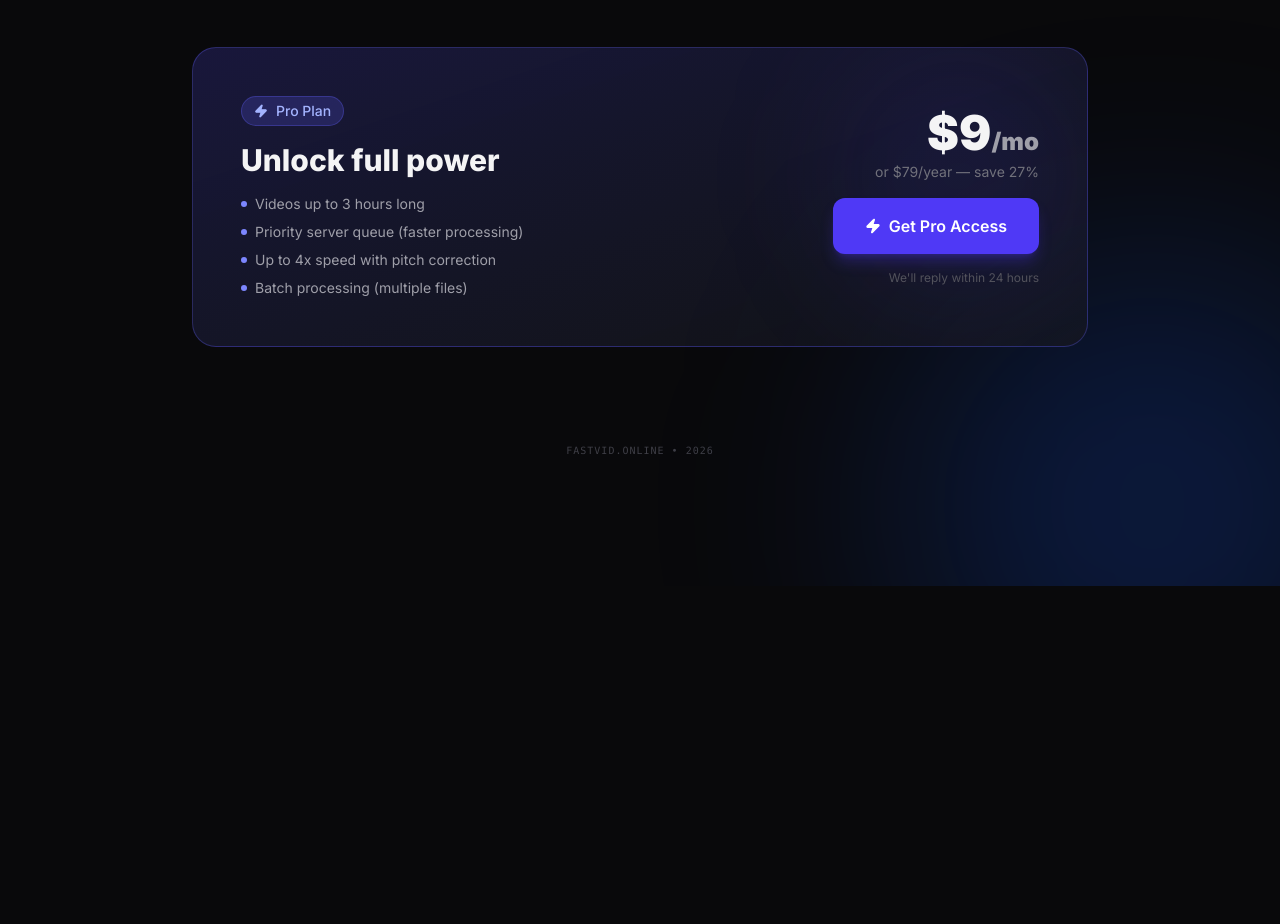
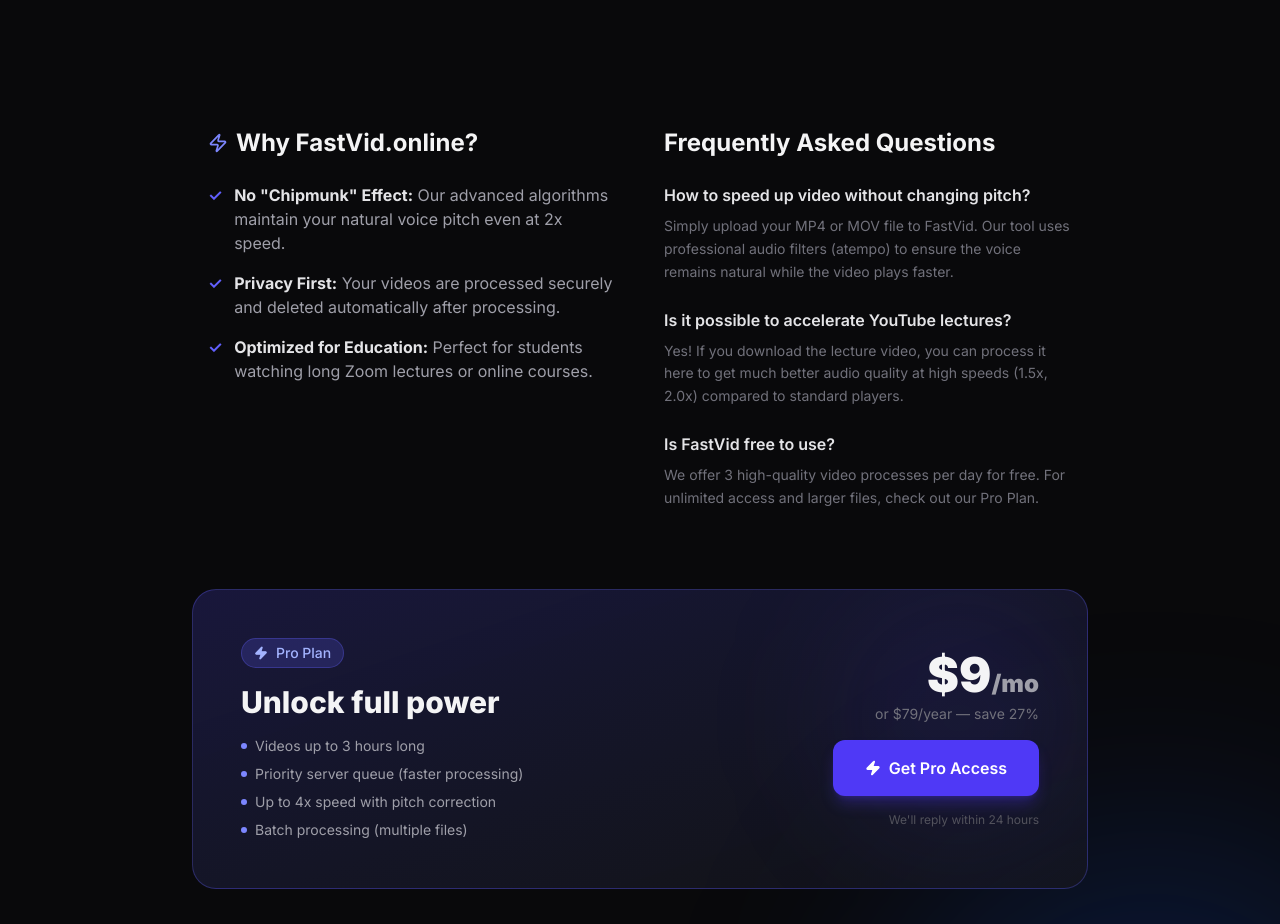
Before and after one commit to ShadowUser2022/fastvid-online, a Next.js app: page / in a window 1280 px wide. Shown: the part 1171-2095 px from the top of the page. Before the commit the page ends 1757 px from the top, so only its background shows below. Built offline with nearby package versions, Linux system fonts and the light colour scheme; no server answers.

Commit message:
feat(seo): update metadata and add FAQ section for organic growth

```diff
--- a/app/layout.tsx
+++ b/app/layout.tsx
@@ -15,12 +15,18 @@
 		"speed up lectures",
 		"online video tool",
 		"fast video processing",
+		"speed up video without changing pitch",
+		"video speed changer natural voice",
+		"accelerate video lectures online",
+		"online video speed controller",
+		"watch videos faster without high pitch",
+		"fast video processing tool"
 	],
 	authors: [{ name: "Fastvid Team" }],
 	openGraph: {
-		title: "Fastvid - Online Video Speed Changer",
+		title: "Fastvid - Speed Up Video Without Pitch Distortion",
 		description:
-			"Save hours of time by speeding up your videos without losing audio quality.",
+			"Save hours of time by speeding up your videos 1.5x or 2.0x while preserving natural audio quality.",
 		url: "https://www.fastvid.online",
 		siteName: "Fastvid",
 		locale: "en_US",
--- a/app/page.tsx
+++ b/app/page.tsx
@@ -357,6 +357,52 @@
 				</div>
 			</section>
 
+			{/* WHY CHOOSE US & FAQ SECTION */}
+			<section className="z-10 w-full max-w-4xl mt-20 mb-20 px-4">
+				<div className="grid grid-cols-1 md:grid-cols-2 gap-12">
+					{/* Why FastVid */}
+					<div>
+						<h2 className="text-2xl font-bold text-zinc-100 mb-6 flex items-center gap-2">
+							<Zap className="w-5 h-5 text-indigo-400" />
+							Why FastVid.online?
+						</h2>
+						<ul className="space-y-4 text-zinc-400">
+							<li className="flex gap-3">
+								<span className="text-indigo-500 font-bold">✓</span>
+								<p><strong className="text-zinc-200">No &quot;Chipmunk&quot; Effect:</strong> Our advanced algorithms maintain your natural voice pitch even at 2x speed.</p>
+							</li>
+							<li className="flex gap-3">
+								<span className="text-indigo-500 font-bold">✓</span>
+								<p><strong className="text-zinc-200">Privacy First:</strong> Your videos are processed securely and deleted automatically after processing.</p>
+							</li>
+							<li className="flex gap-3">
+								<span className="text-indigo-500 font-bold">✓</span>
+								<p><strong className="text-zinc-200">Optimized for Education:</strong> Perfect for students watching long Zoom lectures or online courses.</p>
+							</li>
+						</ul>
+					</div>
+
+					{/* FAQ */}
+					<div>
+						<h2 className="text-2xl font-bold text-zinc-100 mb-6">Frequently Asked Questions</h2>
+						<div className="space-y-6">
+							<div>
+								<h3 className="text-zinc-200 font-semibold mb-2">How to speed up video without changing pitch?</h3>
+								<p className="text-sm text-zinc-500 leading-relaxed">Simply upload your MP4 or MOV file to FastVid. Our tool uses professional audio filters (atempo) to ensure the voice remains natural while the video plays faster.</p>
+							</div>
+							<div>
+								<h3 className="text-zinc-200 font-semibold mb-2">Is it possible to accelerate YouTube lectures?</h3>
+								<p className="text-sm text-zinc-500 leading-relaxed">Yes! If you download the lecture video, you can process it here to get much better audio quality at high speeds (1.5x, 2.0x) compared to standard players.</p>
+							</div>
+							<div>
+								<h3 className="text-zinc-200 font-semibold mb-2">Is FastVid free to use?</h3>
+								<p className="text-sm text-zinc-500 leading-relaxed">We offer 3 high-quality video processes per day for free. For unlimited access and larger files, check out our Pro Plan.</p>
+							</div>
+						</div>
+					</div>
+				</div>
+			</section>
+
 			{/* PRO PLAN */}
 			<section className="z-10 w-full max-w-4xl mb-24">
 				<div className="relative overflow-hidden rounded-3xl border border-indigo-500/30 bg-gradient-to-br from-indigo-900/40 to-zinc-900/60 p-8 sm:p-12">
```
